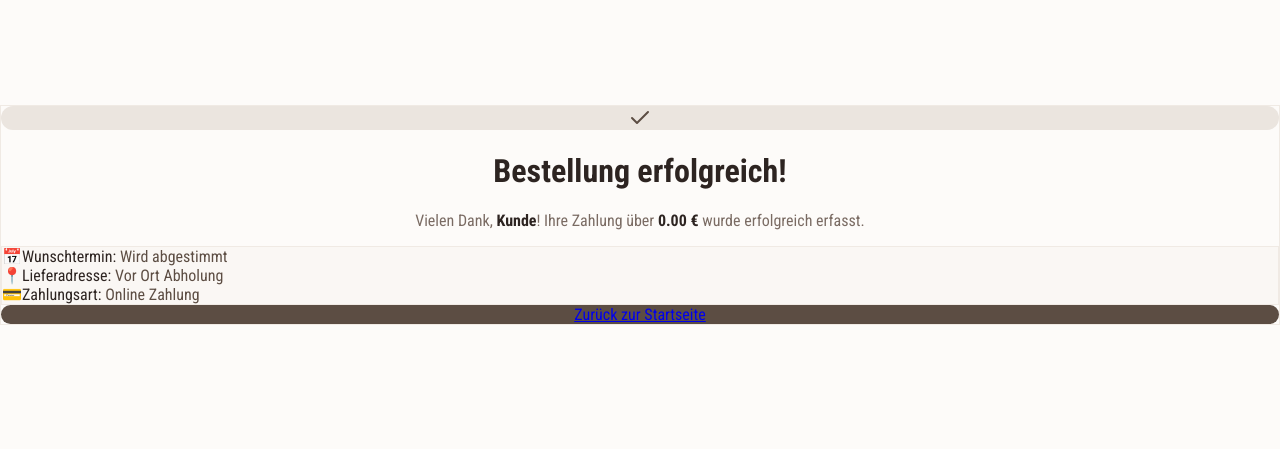
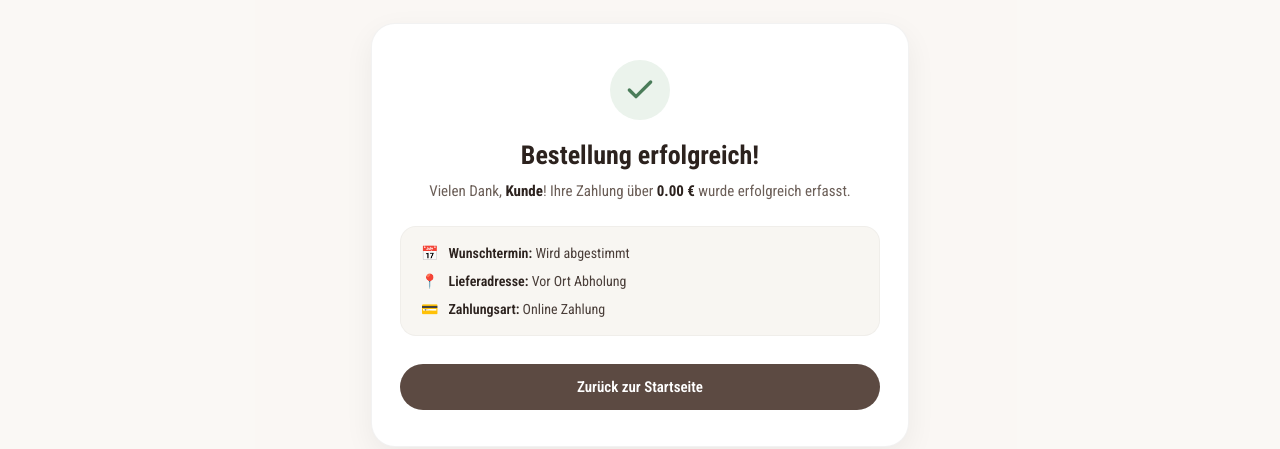
Before and after one commit to Emco995/brunchito-cakes, a Next.js app: page /success in a window 1280 px wide. Shown: the part 185-634 px from the top of the page. Built offline with nearby package versions, Linux system fonts and the light colour scheme.

Commit message:
Popravljen dizajn success kartice i tacan obracun iznosa bez dodavanja

```diff
--- a/app/api/checkout/stripe/route.ts
+++ b/app/api/checkout/stripe/route.ts
@@ -25,22 +25,10 @@ export async function POST(req: Request) {
       quantity: item.quantity,
     }));
 
-    // Dodajemo dostavu 5 €
-    lineItems.push({
-      price_data: {
-        currency: "eur",
-        product_data: {
-          name: "Lieferung in Düsseldorf (oder Abholung)",
-        },
-        unit_amount: 500,
-      },
-      quantity: 1,
-    });
-
-    // Računamo ukupan iznos za prikaz na success stranici
-    const totalAmount = (
-      items.reduce((acc: number, item: any) => acc + Number(item.price) * item.quantity, 0) + 5
-    ).toFixed(2);
+    // Računamo tačan ukupan iznos iz korpe (bez automatskog dodavanja 5€)
+    const totalAmount = items
+      .reduce((acc: number, item: any) => acc + Number(item.price) * item.quantity, 0)
+      .toFixed(2);
 
     const fullName = customerData.firstName
       ? `${customerData.firstName} ${customerData.lastName || ""}`.trim()
--- a/app/success/page.tsx
+++ b/app/success/page.tsx
@@ -15,53 +15,109 @@ function SuccessContent() {
   const method = searchParams.get("method") || "Online Zahlung";
 
   return (
-    <div className="min-h-screen bg-[#FDFBF9] flex items-center justify-center p-4">
-      <div className="max-w-md w-full bg-white rounded-3xl p-8 shadow-sm border border-[#F0EAE4] text-center">
-        {/* Check Icon */}
-        <div className="w-16 h-16 bg-[#EBE5DF] rounded-full flex items-center justify-center mx-auto mb-6 text-[#5C4D43]">
-          <Check className="w-8 h-8" />
+    <div style={{
+      minHeight: "100vh",
+      backgroundColor: "rgba(250, 248, 245, 0.95)",
+      display: "flex",
+      alignItems: "center",
+      justifyContent: "center",
+      padding: "20px",
+      fontFamily: "system-ui, -apple-system, sans-serif"
+    }}>
+      <div style={{
+        maxWidth: "480px",
+        width: "100%",
+        backgroundColor: "#FFFFFF",
+        borderRadius: "24px",
+        padding: "36px 28px",
+        boxShadow: "0 10px 30px rgba(0,0,0,0.06)",
+        border: "1px solid rgba(0,0,0,0.05)",
+        textAlign: "center"
+      }}>
+        {/* Zelena ikonica za potvrdu */}
+        <div style={{
+          width: "60px",
+          height: "60px",
+          backgroundColor: "#EBF3EC",
+          borderRadius: "50%",
+          display: "flex",
+          alignItems: "center",
+          justifyContent: "center",
+          margin: "0 auto 20px auto",
+          color: "#4A7C59"
+        }}>
+          <Check style={{ width: "32px", height: "32px", strokeWidth: 2.5 }} />
         </div>
 
-        <h1 className="text-2xl md:text-3xl font-bold text-[#2D2421] mb-2 font-serif">
+        {/* Naslov */}
+        <h1 style={{
+          fontSize: "26px",
+          fontWeight: "700",
+          color: "#2C221E",
+          margin: "0 0 10px 0"
+        }}>
           Bestellung erfolgreich!
         </h1>
 
-        <p className="text-[#7A6B63] text-sm mb-6">
-          Vielen Dank, <strong className="text-[#2D2421]">{name}</strong>! Ihre Zahlung über{" "}
-          <strong className="text-[#2D2421]">{amount} €</strong> wurde erfolgreich erfasst.
+        <p style={{
+          fontSize: "15px",
+          color: "#6B5E57",
+          lineHeight: "1.5",
+          margin: "0 0 24px 0"
+        }}>
+          Vielen Dank, <strong style={{ color: "#2C221E" }}>{name}</strong>! Ihre Zahlung über{" "}
+          <strong style={{ color: "#2C221E" }}>{amount} €</strong> wurde erfolgreich erfasst.
         </p>
 
-        {/* Order Details Card */}
-        <div className="bg-[#FAF7F4] rounded-2xl p-5 text-left text-sm text-[#5C4D43] space-y-3 mb-8 border border-[#F0EAE4]">
-          <div className="flex items-start gap-2">
+        {/* Detalji narudžbe u sivo-krem kartici */}
+        <div style={{
+          backgroundColor: "#F8F6F2",
+          borderRadius: "16px",
+          padding: "18px 20px",
+          textAlign: "left",
+          fontSize: "14px",
+          color: "#4A3E39",
+          marginBottom: "28px",
+          border: "1px solid rgba(0,0,0,0.03)"
+        }}>
+          <div style={{ display: "flex", alignItems: "flex-start", gap: "10px", marginBottom: "12px" }}>
             <span>📅</span>
             <div>
-              <span className="font-semibold text-[#2D2421]">Wunschtermin:</span>{" "}
-              {date}
+              <span style={{ fontWeight: "600", color: "#2C221E" }}>Wunschtermin:</span> {date}
             </div>
           </div>
 
-          <div className="flex items-start gap-2">
+          <div style={{ display: "flex", alignItems: "flex-start", gap: "10px", marginBottom: "12px" }}>
             <span>📍</span>
             <div>
-              <span className="font-semibold text-[#2D2421]">Lieferadresse:</span>{" "}
-              {address}
+              <span style={{ fontWeight: "600", color: "#2C221E" }}>Lieferadresse:</span> {address}
             </div>
           </div>
 
-          <div className="flex items-start gap-2">
+          <div style={{ display: "flex", alignItems: "flex-start", gap: "10px" }}>
             <span>💳</span>
             <div>
-              <span className="font-semibold text-[#2D2421]">Zahlungsart:</span>{" "}
-              {method}
+              <span style={{ fontWeight: "600", color: "#2C221E" }}>Zahlungsart:</span> {method}
             </div>
           </div>
         </div>
 
-        {/* Back Button */}
+        {/* Dugme za povratak na početnu */}
         <Link
           href="/"
-          className="inline-block w-full py-3.5 px-6 rounded-full bg-[#5C4D43] text-white font-medium hover:bg-[#4A3D35] transition-colors"
+          style={{
+            display: "inline-block",
+            width: "100%",
+            boxSizing: "border-box",
+            padding: "14px 24px",
+            borderRadius: "30px",
+            backgroundColor: "#5C4A42",
+            color: "#FFFFFF",
+            textDecoration: "none",
+            fontWeight: "600",
+            fontSize: "15px",
+            transition: "all 0.2s ease"
+          }}
         >
           Zurück zur Startseite
         </Link>
@@ -72,7 +128,7 @@ function SuccessContent() {
 
 export default function SuccessPage() {
   return (
-    <Suspense fallback={<div className="min-h-screen bg-[#FDFBF9] flex items-center justify-center">Laden...</div>}>
+    <Suspense fallback={<div style={{ minHeight: "100vh", display: "flex", alignItems: "center", justifyContent: "center" }}>Laden...</div>}>
       <SuccessContent />
     </Suspense>
   );
```
